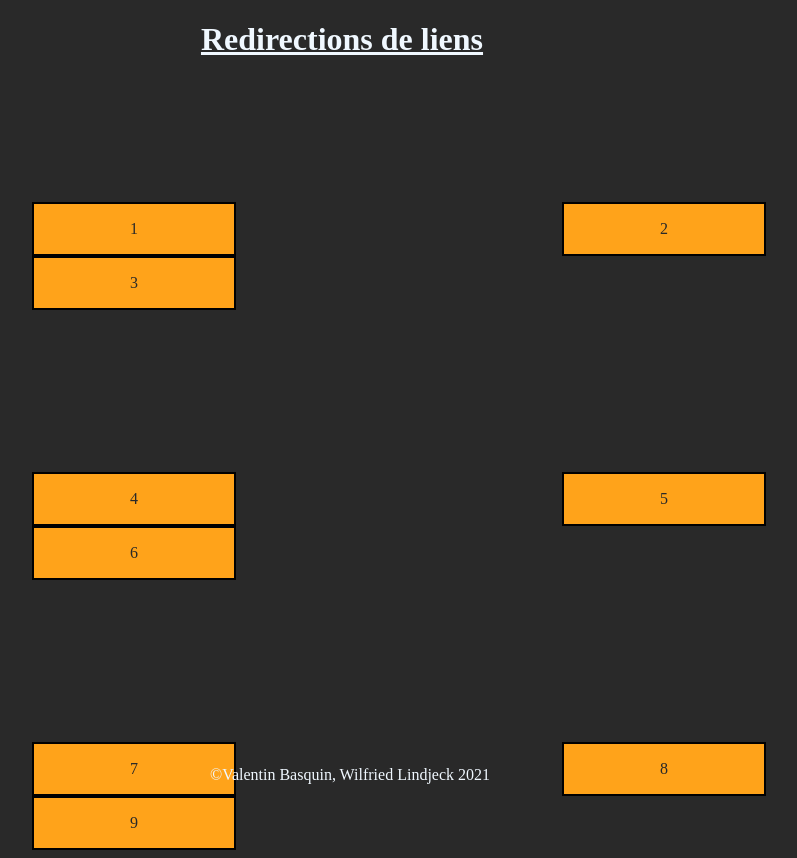
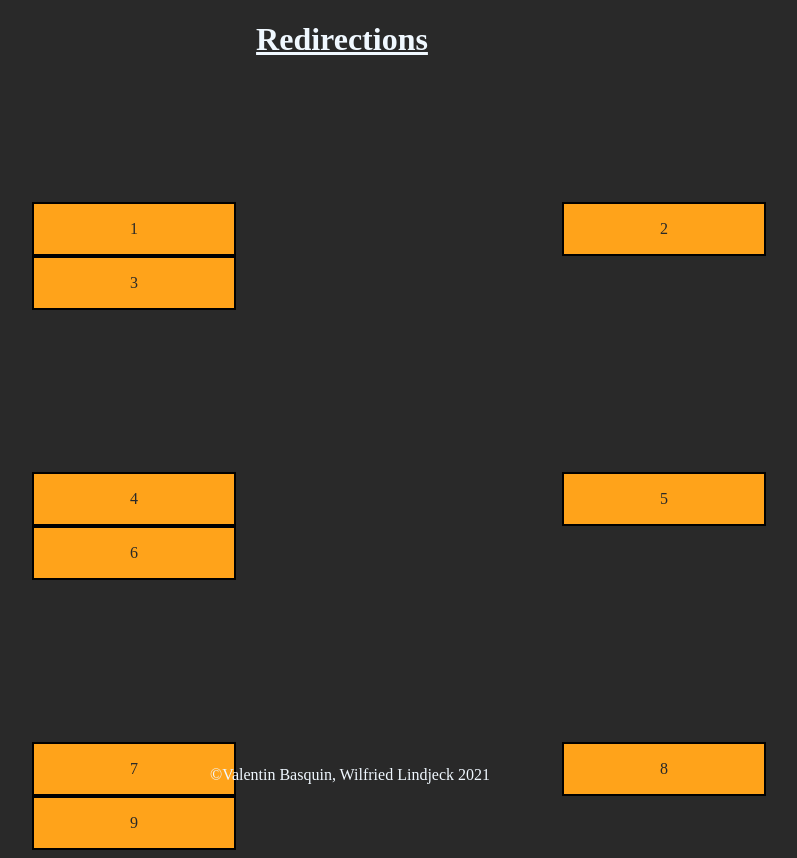
Before and after one commit to Valdouz/School-buttons, a plain HTML site: page src/Main.html in a window 1280 px wide. Shown: the whole page, without its empty margins (298-1095 px from the left). Drawn offline with Linux system fonts and the light colour scheme.

Commit message:
Change title

```diff
--- a/src/Main.html
+++ b/src/Main.html
@@ -22,7 +22,7 @@
 
     <center>
         <u>
-        <h1>Redirections de liens</h1>
+        <h1>Redirections</h1>
         </u>
     </center>
 
```
